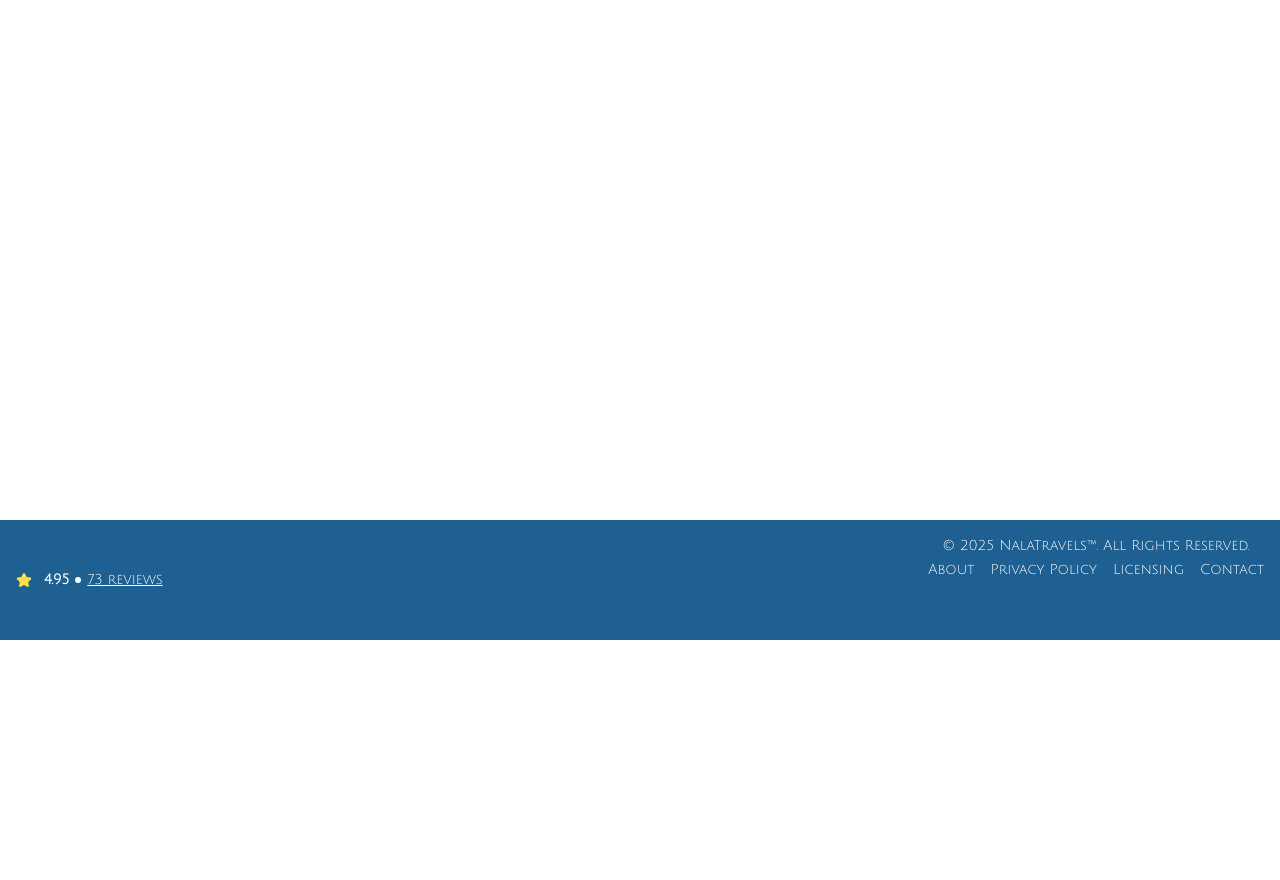
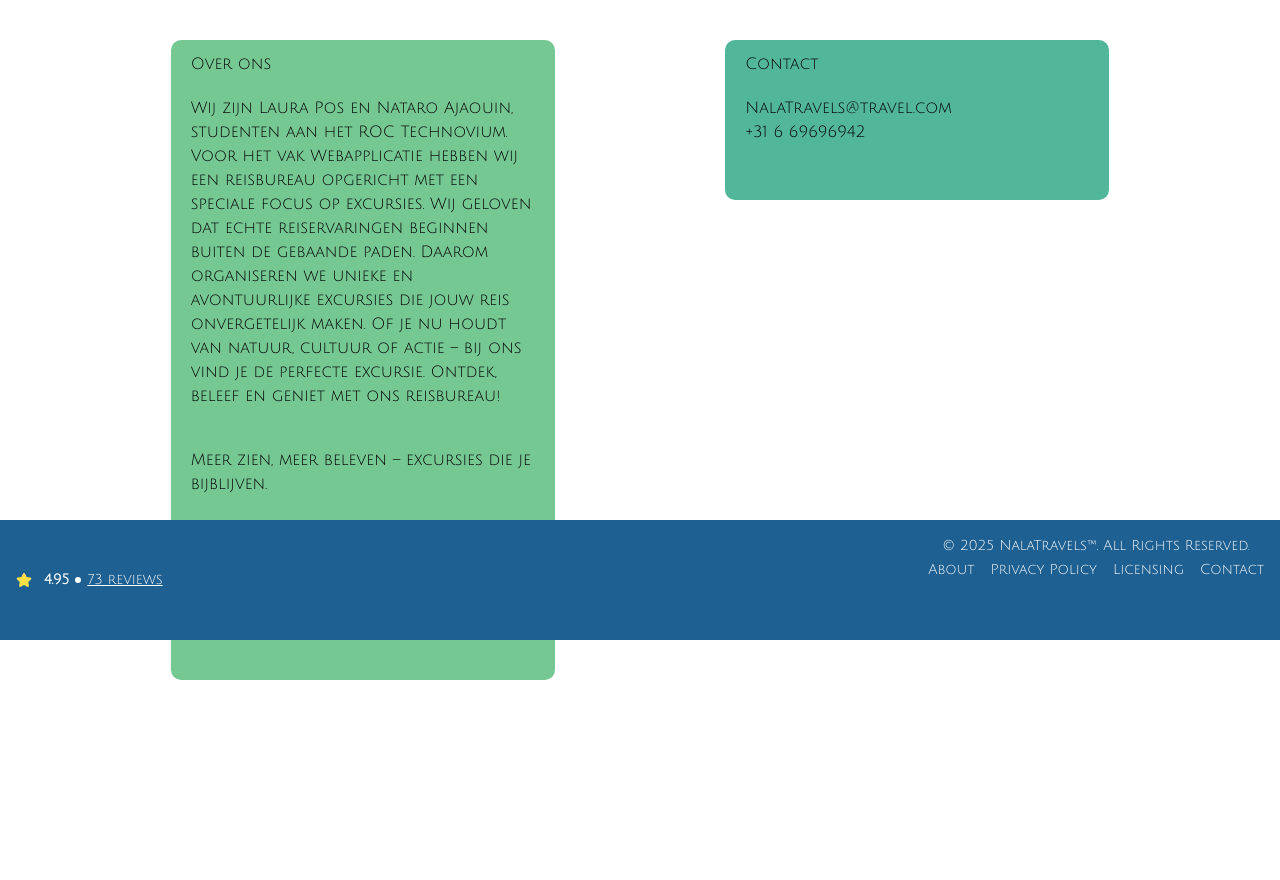
Before and after one commit to TooHighDude420/Nala_Travels, a PHP site: page /index.php?page=overons in a window 1280 px wide. Shown: the part 160-1040 px from the top of the page. Before the commit the page ends 800 px from the top, so only its background shows below. Run offline with PHP 8.4, Linux system fonts and the light colour scheme; some libraries are stand-ins or nearby versions; some web fonts are replaced.

Commit message:
RE5: Over ons pagina

```diff
--- a/NalaTravels/assets/includes/overons.inc.php
+++ b/NalaTravels/assets/includes/overons.inc.php
@@ -1,5 +1,45 @@
 <section>
-    <div>
+    <div class="flex left h-[90vh] w-[100%] mt-10 justify-evenly">
+        <div class="bg-[#76C893] h-[80vh] w-[30%] rounded-[10px]">
+            <h1 class="ml-5 mt-3">
+                Over ons
+            </h1>
+            <p class="mt-5 mb-10 ml-5 mr-5">
+                Wij zijn Laura Pos en Nataro Ajaouin, studenten aan het ROC Technovium. Voor het vak Webapplicatie
+                hebben
+                wij
+                een reisbureau opgericht met een speciale focus op excursies. Wij geloven dat echte reiservaringen
+                beginnen
+                buiten de gebaande paden. Daarom organiseren we unieke en avontuurlijke excursies die jouw reis
+                onvergetelijk maken. Of je nu houdt van natuur, cultuur of actie – bij ons vind je de perfecte excursie.
+                Ontdek, beleef en geniet met ons reisbureau!
+            </p>
+            <h2 class="ml-5 mb-5">
+                Meer zien, meer beleven – excursies die je bijblijven.
+            </h2>
+        </div>
+        <div class="right  w-[30%]">
+            <div class="contact bg-[#52B69A] h-[20vh] rounded-[10px]">
+                <h1 class=" ml-5 pt-3">
+                    Contact
+                </h1>
+                <ul class="mt-5 ml-5 mr-5">
+                    <li>
+                        NalaTravels@travel.com
+                    </li>
+                    <li>
+                        +31 6 69696942
+                    </li>
+                </ul>
+            </div>
+            <div>
+                <h1>
 
+                </h1>
+                <p>
+
+                </p>
+            </div>
+        </div>
     </div>
 </section>
--- a/NalaTravels/index.php
+++ b/NalaTravels/index.php
@@ -45,7 +45,7 @@ if (isset($_GET['page'])) {
         ?>
     </main>
 
-    <footer class="absolute bottom-0 w-full">
+    <footer class="sticky bottom-0 w-full">
         <?php
         include "assets/includes/footer.inc.php";
         ?>
```
